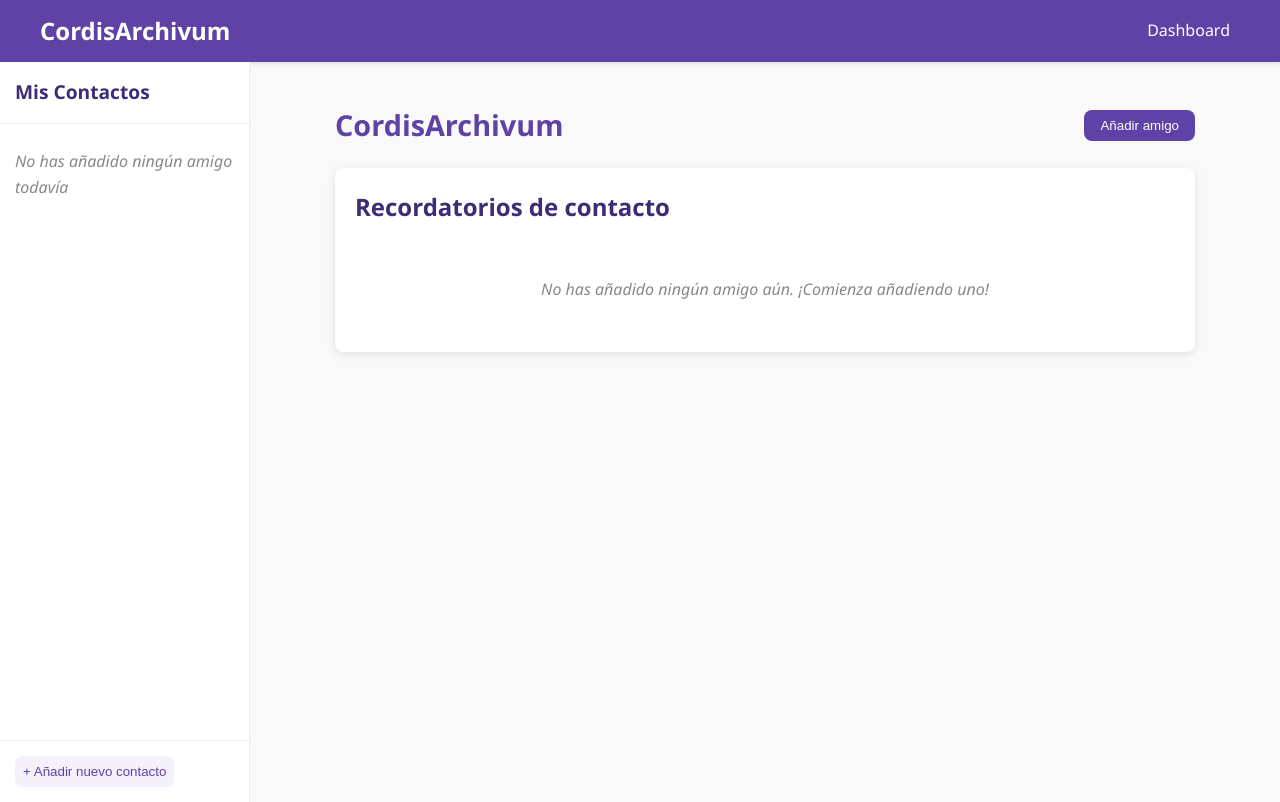
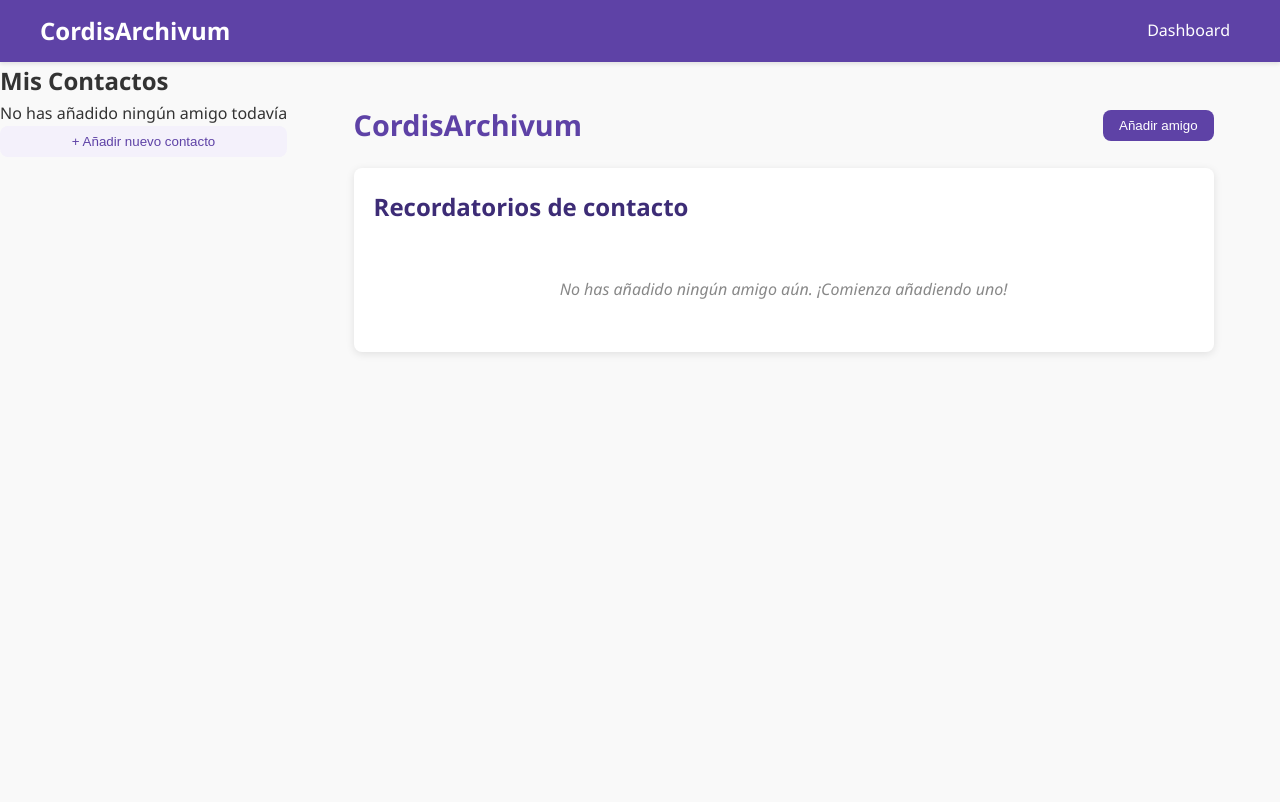
Before and after one commit to CHILENIX/CordisArchivum, a React (Vite) app: page / in a window 1280 px wide. Built offline with nearby package versions, Linux system fonts and the light colour scheme.

Commit message:
Update Sidebar.css

```diff
--- a/src/components/Layout/Sidebar.css
+++ b/src/components/Layout/Sidebar.css
@@ -1,83 +1,7 @@
-/* src/components/Layout/Sidebar.css */
-.sidebar {
-  width: 250px;
-  background-color: white;
-  border-right: 1px solid #eee;
-  height: calc(100vh - 60px);
-  display: flex;
-  flex-direction: column;
-}
-
-.sidebar-header {
-  padding: 15px;
-  border-bottom: 1px solid #eee;
-}
-
-.sidebar-header h2 {
-  font-size: 1.2rem;
-  color: var(--dark-color);
-  margin: 0;
-}
-
-.friends-list-sidebar {
-  flex: 1;
-  overflow-y: auto;
-  padding: 10px 0;
-}
-
-.friends-list-sidebar ul {
-  list-style: none;
-  padding: 0;
-  margin: 0;
-}
-
-.friend-link {
-  display: flex;
-  align-items: center;
-  padding: 10px 15px;
-  color: #333;
-  text-decoration: none;
-  transition: background-color 0.2s;
-}
-
-.friend-link:hover {
-  background-color: var(--light-color);
-}
-
-.friend-avatar {
-  width: 30px;
-  height: 30px;
-  border-radius: 50%;
-  margin-right: 10px;
-  object-fit: cover;
-}
-
-.default-avatar-small {
-  width: 30px;
-  height: 30px;
-  border-radius: 50%;
-  background-color: var(--primary-color);
-  color: white;
-  display: flex;
-  align-items: center;
-  justify-content: center;
-  margin-right: 10px;
-  font-weight: bold;
-}
-
-.no-friends-sidebar {
-  padding: 15px;
-  color: #888;
-  font-style: italic;
-}
-
-.sidebar-footer {
-  padding: 15px;
-  border-top: 1px solid #eee;
-}
-
+/* src/components/Layout/Sidebar.css (modificación) */
 .add-friend-sidebar {
   display: block;
+  width: 100%;
   text-align: center;
   padding: 8px;
   background-color: var(--light-color);
@@ -86,14 +10,10 @@
   border-radius: var(--border-radius);
   font-weight: 500;
   transition: background-color 0.3s;
+  border: none;
+  cursor: pointer;
 }
 
 .add-friend-sidebar:hover {
   background-color: #e8e2f7;
 }
-
-@media (max-width: 768px) {
-  .sidebar {
-    display: none;
-  }
-}
```
